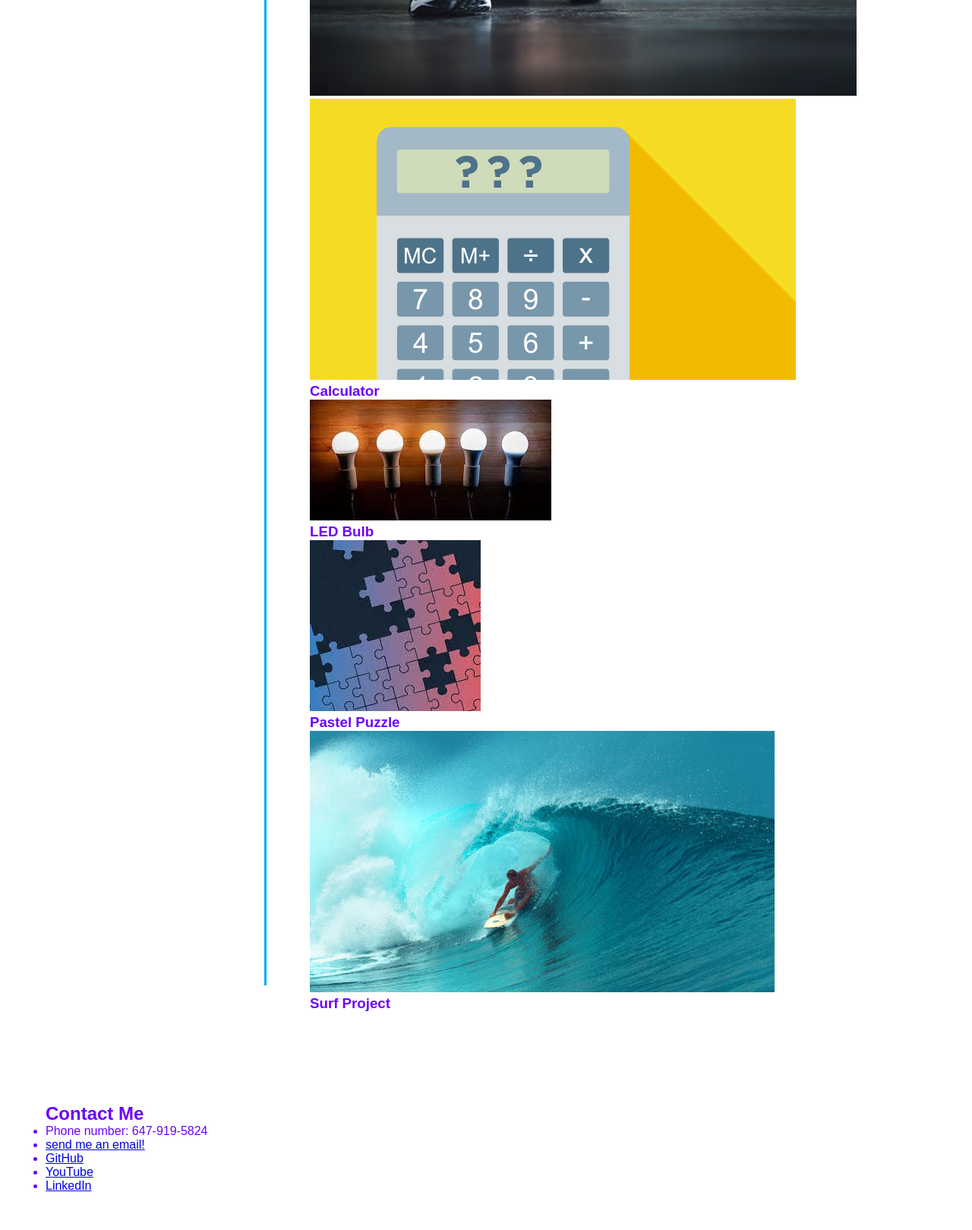
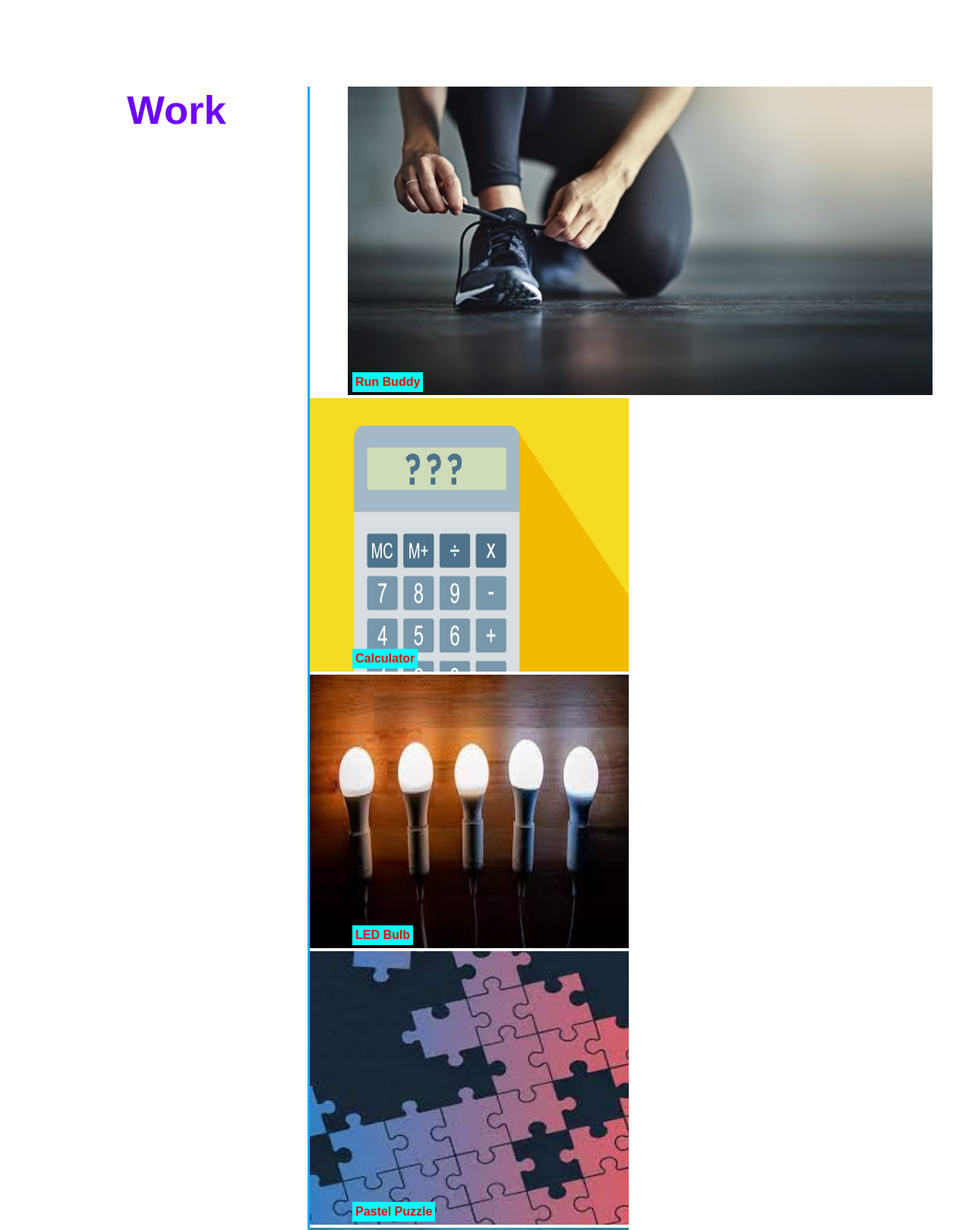
Before and after one commit to JoeCosentino/Professional-Portfolio-de-la-Joe, a plain HTML site: page index.html in a window 1280 px wide. Shown: the part 840-2459 px from the top of the page at 76% size. Drawn offline with Linux system fonts and the light colour scheme.

Commit message:
more updates made, enough done to hand in but more touches needed

```diff
--- a/assets/css/style.css
+++ b/assets/css/style.css
@@ -90,6 +90,12 @@ section {
     padding: 100px;
 }
 
+.hero img {
+    width: 180px;
+    height: 220px;
+    float: left;
+}
+
 .about-me, .work {
     display: flex;
     flex-wrap: wrap;
@@ -102,60 +108,83 @@ section {
     width: 80%;
     font-size: 20px;
     margin: 0 auto;
-    text-align: center;
+    text-align: left;
     flex: 2 70%;
 }
 
-.about-me h2 {
+.about-me h2  {
     font-size: 48px;
     color: #6b03fc;
     border-right: 3px solid #03a9fc;
     padding-bottom: 10px;
     text-align: center;
     margin: 0 auto 35px auto;
-    width: 20%;
+    width: 30%;
     align-items: center;
-    flex: 1 30%;
 }
 
-.work-header {
-    font-size: 48px;
+.work-items {
+    display: flex;
+    flex-wrap: wrap;
+    flex: 5 70%
+}
+
+.own-row, .shared-rows {
+    position: relative;
+    text-align: center;
+    color: red;
+}
+
+.own-row img {
+    width: 100%;
+    margin: 0 auto 0 50px;
+}
+
+.image-text {
+    position: absolute;
+    bottom: 8px;
+    left: 56px;
+    background-color: aqua;
+    padding: 4px;
+}
+
+.work-title, .contact-me h2 {
+    width: 30%;
+    text-align: center;
+    font-size: 35px;
     color: #6b03fc;
     border-right: 3px solid #03a9fc;
     padding-bottom: 10px;
-    text-align: center;
     margin: 0 auto 35px auto;
-    align-items: center;
-    flex: 0.1 19%;
-    max-width: 30%;
 }
 
-.work-items {
-    width: 70%;
+.shared-rows img {
+    width: 420px;
+    height: 360px;
+}
+
+.flex-row {
     display: flex;
     flex-wrap: wrap;
 }
 
-.work-item {
-    display: flex;
-    flex-wrap: wrap;
-    align-items: center;
-}
-
-.row {
+.contact-info, .contact-me {
     display: flex;
     flex-wrap: wrap;
 }
 
-.work-img-50 img {
-    width: 33%;
-    flex-wrap: wrap;
+.contact-info ul li a {
+    text-decoration: none;
+    color: #6b03fc;
 }
 
-.work-item h3 {
-    position: absolute;
+.contact-info ul {
+    list-style: none;
+    display: flex;
+    flex-wrap: wrap;
+    justify-content: space-between;
 }
 
-.work-item img {
-    position: relative;
+.contact-info ul li {
+    margin: 0 25px;
 }
--- a/index.html
+++ b/index.html
@@ -11,7 +11,7 @@
     <!-- navigation -->
     <header>
         <h1>
-            <a href="/">JOE COSENTINO</a>
+            <a href="/">JOEY COSENTINO</a>
         </h1>
         <nav>
             <ul>
@@ -33,6 +33,7 @@
 
     <!-- hero -->
     <section class="hero">
+        <img src="./assets/images/IMG_1987.JPG" alt="image of Joey" />
         <h3>Happy Reading!</h3>
     </section>
 
@@ -40,42 +41,48 @@
     <section id="about-me" class="about-me">
         <h2>About Me</h2>
         <p>
-            Lorem ipsum dolor sit amet consectetur adipisicing elit. Ipsum eum cumque aut magnam a non, fugit vel facere corrupti, harum aspernatur molestiae, quisquam iure dolorum sequi deleniti possimus rerum numquam.
+            Hello, and welcome to my portfolio!
+            <br />
+            My name is Joey Cosentino, and currently I am learning the in's and out's of full stack web development. It's definitely a challenge but I am looking forward to expanding my skills and becoming a coder!
+            <br />
+            Aside from this, my passion is music. You can check out some covers and original songs that I have made at the bottom of the page by clicking the 'YouTube' link, which will take straight to my channel!
+            <br />
+            I hope you are impressed by what you see, and feel free to reach out to me at any time!
         </p>
     </section>
 
     <!-- "work" section -->
-    <section id="work" class="work">
-
-        <h2 class="work-header">Work</h2>
-
+    <section class="work">
+        <div class="work-title">
+            <h2>Work</h2>
+        </div>
         <div class="work-items">
-
-            <div class="work-item">
-                <div class="work-img">
-                    <a href="https://joecosentino.github.io/run-buddy/"><img src="./assets/images/runner-img.jpg" alt="runner in action" /></a>
+            <div class="own-row">
+                <a href="https://joecosentino.github.io/run-buddy/" target="_blank"><img src="./assets/images/runner-img.jpg" alt="" /> </a>
+                <h4 class="image-text">Run Buddy</h4>
+            </div>
+            <div class="flex-row">
+                <div class="shared-rows">
+                    <a href="/"><img src="./assets/images/calculator-img.jpg" alt="" /> </a>
+                    <h4 class="image-text">Calculator</h4>
+                </div>
+                <div class="shared-rows">
+                    <a href="/"><img src="./assets/images/LED-bulb.jpg" alt="" /> </a>
+                    <h4 class="image-text">LED Bulb</h4>
+                </div>
+                <div class="shared-rows">
+                    <a href="/"><img src="./assets/images/pastel-puzzle.jpg" alt="" /> </a>
+                    <h4 class="image-text">Pastel Puzzle</h4>
+                </div>
+                <div class="shared-rows">
+                    <a href="/"><img src="./assets/images/surfer-img.jpg" alt="" /> </a>
+                    <h4 class="image-text">Surfer</h4>
                 </div>
 
             </div>
+        </div>
+    </section>
 
-            <div class="row">
-                <div>
-                    <img src="./assets/images/calculator-img.jpg" alt="" />
-                    <h3>Calculator</h3>
-
-                    <img src="./assets/images/LED-bulb.jpg" alt="" />
-                    <h3>LED Bulb</h3>
-
-                    <img src="./assets/images/pastel-puzzle.jpg" alt="" />
-                    <h3>Pastel Puzzle</h3>
-
-                    <img src="./assets/images/surfer-img.jpg" alt="" />
-                    <h3>Surf Project</h3>
-                </div>
-            </div>
-        </div>
-
-    </section>
 
     <!-- "contact me" section -->
     <section id="contact-me" class="contact-me">
@@ -91,13 +98,13 @@
                     <a href="mailto:joeycosentino24@gmail.com">send me an email!</a>
                 </li>
                 <li>
-                    <a href="https://github.com/JoeCosentino?tab=repositories">GitHub</a>
+                    <a href="https://github.com/JoeCosentino?tab=repositories" target="_blank">GitHub</a>
                 </li>
                 <li>
-                    <a href="https://www.youtube.com/channel/UCWOup_HOUU49x5NJ8pGz_3w">YouTube</a>
+                    <a href="https://www.youtube.com/channel/UCWOup_HOUU49x5NJ8pGz_3w" target="_blank">YouTube</a>
                 </li>
                 <li>
-                    <a href="place-holder-link">LinkedIn</a>
+                    <a href="https://www.linkedin.com/in/joecosentino1/" target="_blank">LinkedIn</a>
                 </li>
             </ul>
 
```
Also changed, not shown: 1 other file.
